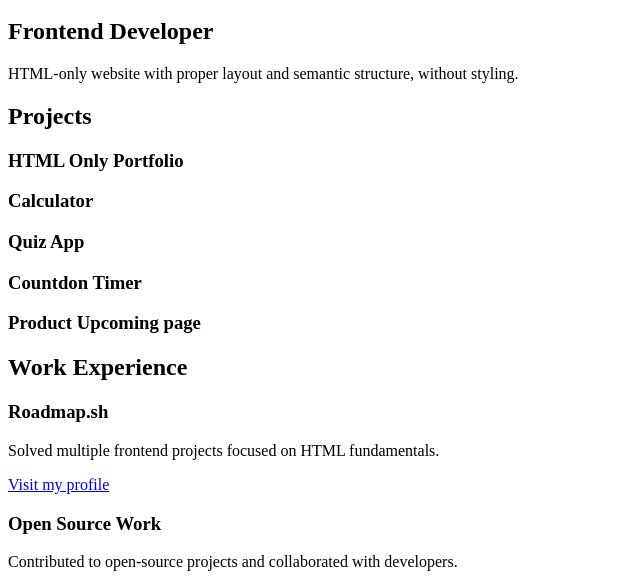
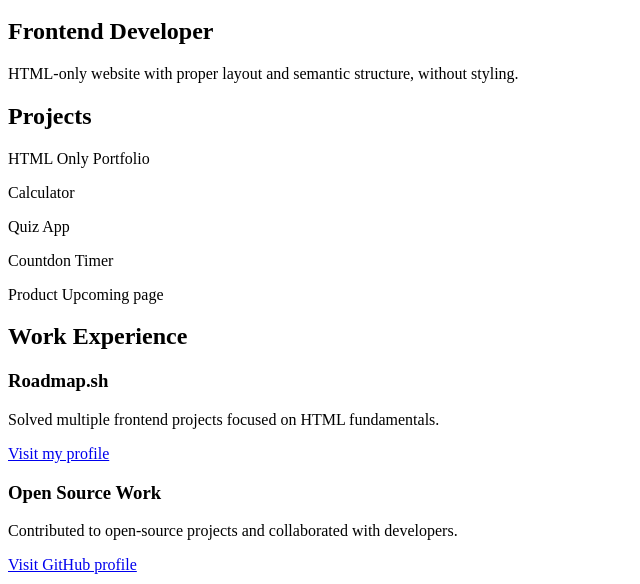
Before and after one commit to TEAtech-TBKs/-basic-html-website, a plain HTML site: page index.html in a window 1280 px wide. Shown: the part 154-738 px from the top of the page, without its empty margins (0-640 px from the left). Drawn offline with Linux system fonts and the light colour scheme.

Commit message:
Page is now LIVE

```diff
--- a/index.html
+++ b/index.html
@@ -36,23 +36,23 @@
       <h2>Projects</h2>
 
       <article>
-        <h3>HTML Only Portfolio</h3>
+        <p>HTML Only Portfolio</p>
       </article>
 
       <article>
-        <h3>Calculator</h3>
+        <p>Calculator</p>
       </article>
 
       <article>
-        <h3>Quiz App</h3>
+        <p>Quiz App</p>
       </article>
 
       <article>
-        <h3>Countdon Timer</h3>
+        <p>Countdon Timer</p>
       </article>
 
       <article>
-        <h3>Product Upcoming page</h3>
+        <p>Product Upcoming page</p>
       </article>
     </section>
 
```
Also changed, not shown: 1 other file.
